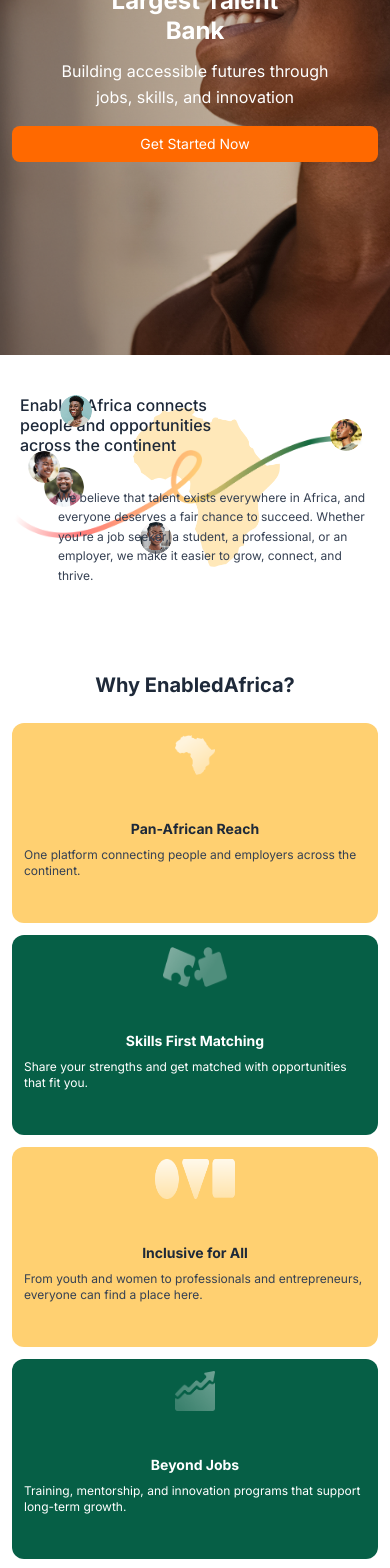
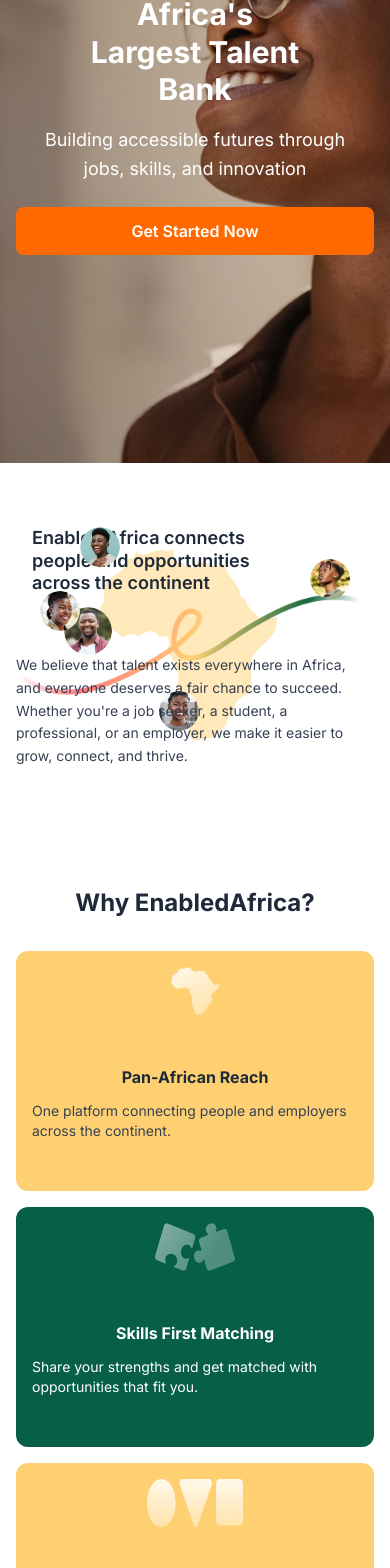
Before and after one commit to Tejaswinibn/enabled-africa-landing, a Next.js app: page / in a window 390 px wide. Shown: the part 300-1868 px from the top of the page. Built offline with nearby package versions, Linux system fonts and the light colour scheme.

Commit message:
AGGRESSIVE mobile improvements - bigger text, better spacing, larger buttons

```diff
--- a/src/app/page.tsx
+++ b/src/app/page.tsx
@@ -14,21 +14,21 @@
       <main>
                 {/* Hero Section */}
                 <section
-                  className="bg-cover bg-center min-h-[70vh] sm:min-h-screen flex items-center"
+                  className="bg-cover bg-center min-h-[80vh] sm:min-h-screen flex items-center"
                   style={{ backgroundImage: "url('/images/hero-image.png')" }}
                 >
-                  <div className="mx-auto max-w-7xl px-3 sm:px-6 lg:px-10 w-full">
+                  <div className="mx-auto max-w-7xl px-4 sm:px-6 lg:px-10 w-full">
                     <div className="max-w-2xl mx-auto sm:mx-0 sm:ml-8 text-center sm:text-left">
-                      <h1 className="text-2xl sm:text-3xl lg:text-5xl font-bold text-white mb-3 sm:mb-6 leading-tight">
+                      <h1 className="text-3xl sm:text-4xl lg:text-5xl font-bold text-white mb-4 sm:mb-6 leading-tight">
                         Africa&apos;s<br />
                         Largest Talent<br />
                         Bank
                       </h1>
-                      <p className="text-base sm:text-lg lg:text-xl text-white mb-4 sm:mb-8 leading-relaxed">
+                      <p className="text-lg sm:text-xl lg:text-2xl text-white mb-6 sm:mb-8 leading-relaxed">
                         Building accessible futures through<br />
                         jobs, skills, and innovation
                       </p>
-                      <button className="bg-orange-500 hover:bg-orange-600 text-white text-sm sm:text-base lg:text-lg px-4 sm:px-6 lg:px-8 py-2 sm:py-3 rounded-lg w-full sm:w-auto">
+                      <button className="bg-orange-500 hover:bg-orange-600 text-white text-base sm:text-lg lg:text-xl px-6 sm:px-8 lg:px-10 py-3 sm:py-4 lg:py-5 rounded-lg w-full sm:w-auto font-semibold">
                         Get Started Now
                       </button>
                     </div>
--- a/src/components/ConnectionSection.tsx
+++ b/src/components/ConnectionSection.tsx
@@ -3,12 +3,12 @@
 
 export default function ConnectionSection() {
   return (
-    <section className="pt-8 sm:pt-12 lg:pt-20 pb-0 bg-white -mb-4 sm:-mb-8 lg:-mb-16">
-      <div className="mx-auto max-w-7xl px-3 sm:px-6 lg:px-10">
-        <div className="relative h-[300px] sm:h-[400px] lg:h-[800px]">
+    <section className="pt-12 sm:pt-16 lg:pt-20 pb-0 bg-white -mb-6 sm:-mb-8 lg:-mb-16">
+      <div className="mx-auto max-w-7xl px-4 sm:px-6 lg:px-10">
+        <div className="relative h-[400px] sm:h-[500px] lg:h-[800px]">
           {/* Left Text */}
-          <div className="absolute top-2 left-2 sm:top-4 sm:left-4 lg:top-12 lg:left-8 z-10 max-w-xs sm:max-w-sm">
-            <h2 className="text-gray-800 text-base sm:text-lg lg:text-2xl font-medium leading-tight">
+          <div className="absolute top-4 left-4 sm:top-6 sm:left-6 lg:top-12 lg:left-8 z-10 max-w-sm sm:max-w-md">
+            <h2 className="text-gray-800 text-lg sm:text-xl lg:text-2xl font-semibold leading-tight">
               Enabled Africa connects<br />
               people and opportunities<br />
               across the continent
@@ -22,7 +22,7 @@
               alt="Africa Map"
               width={400}
               height={400}
-              className="w-40 h-40 sm:w-60 sm:h-60 lg:w-120 lg:h-120 object-contain"
+              className="w-48 h-48 sm:w-64 sm:h-64 lg:w-120 lg:h-120 object-contain"
             />
           </div>
 
@@ -38,25 +38,25 @@
           </div>
 
           {/* Profile Images - positioned along the gradient line, moved right */}
-          <div className="absolute top-2 left-12 sm:top-4 sm:left-16 lg:top-8 lg:left-88 z-10">
-            <Image src="/images/Ellipse 4344.png" alt="Profile 3" width={40} height={40} className="w-8 h-8 sm:w-12 sm:h-12 lg:w-20 lg:h-20 rounded-full" />
+          <div className="absolute top-4 left-16 sm:top-6 sm:left-20 lg:top-8 lg:left-88 z-10">
+            <Image src="/images/Ellipse 4344.png" alt="Profile 3" width={50} height={50} className="w-10 h-10 sm:w-14 sm:h-14 lg:w-20 lg:h-20 rounded-full" />
           </div>
-          <div className="absolute top-[45%] left-[35%] sm:left-[40%] lg:left-[56%] z-10">
-            <Image src="/images/Ellipse 4345.png" alt="Profile 4" width={40} height={40} className="w-8 h-8 sm:w-12 sm:h-12 lg:w-20 lg:h-20 rounded-full" />
+          <div className="absolute top-[45%] left-[40%] sm:left-[45%] lg:left-[56%] z-10">
+            <Image src="/images/Ellipse 4345.png" alt="Profile 4" width={50} height={50} className="w-10 h-10 sm:w-14 sm:h-14 lg:w-20 lg:h-20 rounded-full" />
           </div>
-          <div className="absolute top-20 left-8 sm:top-32 sm:left-12 lg:top-84 lg:left-72 z-10">
-            <Image src="/images/Ellipse 4346.png" alt="Profile 5" width={48} height={48} className="w-10 h-10 sm:w-14 sm:h-14 lg:w-24 lg:h-24 rounded-full" />
+          <div className="absolute top-24 left-12 sm:top-36 sm:left-16 lg:top-84 lg:left-72 z-10">
+            <Image src="/images/Ellipse 4346.png" alt="Profile 5" width={60} height={60} className="w-12 h-12 sm:w-16 sm:h-16 lg:w-24 lg:h-24 rounded-full" />
           </div>
-          <div className="absolute top-8 right-4 sm:top-12 sm:right-8 lg:top-20 lg:right-36 z-10">
-            <Image src="/images/Ellipse 4343.png" alt="Profile 2" width={40} height={40} className="w-8 h-8 sm:w-12 sm:h-12 lg:w-20 lg:h-20 rounded-full" />
+          <div className="absolute top-12 right-6 sm:top-16 sm:right-10 lg:top-20 lg:right-36 z-10">
+            <Image src="/images/Ellipse 4343.png" alt="Profile 2" width={50} height={50} className="w-10 h-10 sm:w-14 sm:h-14 lg:w-20 lg:h-20 rounded-full" />
           </div>
-          <div className="absolute top-16 left-4 sm:top-24 sm:left-8 lg:top-52 lg:left-48 z-10">
-            <Image src="/images/Ellipse 4342.png" alt="Profile 1" width={40} height={40} className="w-8 h-8 sm:w-12 sm:h-12 lg:w-20 lg:h-20 rounded-full" />
+          <div className="absolute top-20 left-6 sm:top-28 sm:left-12 lg:top-52 lg:left-48 z-10">
+            <Image src="/images/Ellipse 4342.png" alt="Profile 1" width={50} height={50} className="w-10 h-10 sm:w-14 sm:h-14 lg:w-20 lg:h-20 rounded-full" />
           </div>
 
           {/* Right Text Box */}
-          <div className="absolute top-1/2 right-0 sm:top-1/2 sm:right-0 transform -translate-y-1/2 z-10 max-w-xs sm:max-w-sm">
-            <p className="text-gray-700 text-xs sm:text-sm leading-relaxed">
+          <div className="absolute top-1/2 right-0 sm:top-1/2 sm:right-0 transform -translate-y-1/2 z-10 max-w-sm sm:max-w-md">
+            <p className="text-gray-700 text-sm sm:text-base leading-relaxed">
               We believe that talent exists everywhere in Africa, and everyone deserves a fair chance to succeed. Whether you&apos;re a job seeker, a student, a professional, or an employer, we make it easier to grow, connect, and thrive.
             </p>
           </div>
--- a/src/components/Header.tsx
+++ b/src/components/Header.tsx
@@ -8,12 +8,12 @@
 
   return (
     <header className="bg-white shadow-sm sticky top-0 z-50">
-      <div className="mx-auto max-w-7xl px-3 sm:px-6 lg:px-10 py-2 sm:py-3 flex justify-between items-center">
+      <div className="mx-auto max-w-7xl px-4 sm:px-6 lg:px-10 py-3 sm:py-4 lg:py-3 flex justify-between items-center">
         <Link href="/" className="flex items-center">
           <img
             src="/images/story-image.png"
             alt="Enabled Africa Logo"
-            className="w-12 h-12 sm:w-16 sm:h-16 lg:w-28 lg:h-28 object-contain"
+            className="w-16 h-16 sm:w-20 sm:h-20 lg:w-28 lg:h-28 object-contain"
           />
         </Link>
 
--- a/src/components/WhyEnabledAfrica.tsx
+++ b/src/components/WhyEnabledAfrica.tsx
@@ -1,31 +1,31 @@
 export default function WhyEnabledAfrica() {
   return (
-    <section className="pt-0 pb-8 sm:pb-12 lg:pb-24 bg-white">
-      <div className="mx-auto max-w-7xl px-3 sm:px-6 lg:px-10">
+    <section className="pt-0 pb-12 sm:pb-16 lg:pb-24 bg-white">
+      <div className="mx-auto max-w-7xl px-4 sm:px-6 lg:px-10">
         {/* Section Title */}
-        <div className="text-center mb-6 sm:mb-8 lg:mb-16">
-          <h2 className="text-xl sm:text-2xl lg:text-4xl font-bold text-gray-800 mb-3 sm:mb-4">
+        <div className="text-center mb-8 sm:mb-12 lg:mb-16">
+          <h2 className="text-2xl sm:text-3xl lg:text-4xl font-bold text-gray-800 mb-4 sm:mb-6">
             Why EnabledAfrica?
           </h2>
         </div>
 
         {/* Four Cards Grid */}
-        <div className="grid grid-cols-1 sm:grid-cols-2 lg:grid-cols-4 gap-3 sm:gap-4 lg:gap-8">
+        <div className="grid grid-cols-1 sm:grid-cols-2 lg:grid-cols-4 gap-4 sm:gap-6 lg:gap-8">
           {/* Card 1 - Pan-African Reach */}
-          <div className="p-3 sm:p-4 lg:p-8 rounded-xl min-h-[200px] sm:min-h-[280px] lg:min-h-[320px]" style={{ backgroundColor: '#FFD071' }}>
+          <div className="p-4 sm:p-6 lg:p-8 rounded-xl min-h-[240px] sm:min-h-[280px] lg:min-h-[320px]" style={{ backgroundColor: '#FFD071' }}>
             <div className="flex flex-col items-center text-center h-full justify-between">
-              <div className="mb-3 sm:mb-4 lg:mb-6">
+              <div className="mb-4 sm:mb-6 lg:mb-8">
                 <img
                   src="/images/Vector1.png"
                   alt="Pan-African Reach icon"
-                  className="w-10 h-10 sm:w-12 sm:h-12 lg:w-16 lg:h-16 mx-auto"
+                  className="w-12 h-12 sm:w-16 sm:h-16 lg:w-20 lg:h-20 mx-auto"
                 />
               </div>
               <div className="flex-1 flex flex-col justify-center">
-                <h3 className="text-sm sm:text-base lg:text-lg font-bold text-gray-800 mb-2 sm:mb-3 lg:mb-4">
+                <h3 className="text-base sm:text-lg lg:text-xl font-bold text-gray-800 mb-3 sm:mb-4 lg:mb-5">
                   Pan-African Reach
                 </h3>
-                <p className="text-gray-700 text-xs sm:text-sm text-left">
+                <p className="text-gray-700 text-sm sm:text-base text-left">
                   One platform connecting people and employers across the continent.
                 </p>
               </div>
@@ -33,20 +33,20 @@
           </div>
 
           {/* Card 2 - Skills First Matching */}
-          <div className="p-3 sm:p-4 lg:p-8 rounded-xl min-h-[200px] sm:min-h-[280px] lg:min-h-[320px]" style={{ backgroundColor: '#065f46' }}>
+          <div className="p-4 sm:p-6 lg:p-8 rounded-xl min-h-[240px] sm:min-h-[280px] lg:min-h-[320px]" style={{ backgroundColor: '#065f46' }}>
             <div className="flex flex-col items-center text-center h-full justify-between">
-              <div className="mb-3 sm:mb-4 lg:mb-6">
+              <div className="mb-4 sm:mb-6 lg:mb-8">
                 <img
                   src="/images/Union (1).png"
                   alt="Skills First Matching icon"
-                  className="w-16 h-10 sm:w-20 sm:h-12 lg:w-24 lg:h-16 mx-auto"
+                  className="w-20 h-12 sm:w-24 sm:h-16 lg:w-28 lg:h-18 mx-auto"
                 />
               </div>
               <div className="flex-1 flex flex-col justify-center">
-                <h3 className="text-sm sm:text-base lg:text-lg font-bold text-white mb-2 sm:mb-3 lg:mb-4">
+                <h3 className="text-base sm:text-lg lg:text-xl font-bold text-white mb-3 sm:mb-4 lg:mb-5">
                   Skills First Matching
                 </h3>
-                <p className="text-white text-xs sm:text-sm text-left">
+                <p className="text-white text-sm sm:text-base text-left">
                   Share your strengths and get matched with opportunities that fit you.
                 </p>
               </div>
@@ -54,20 +54,20 @@
           </div>
 
           {/* Card 3 - Inclusive for All */}
-          <div className="p-3 sm:p-4 lg:p-8 rounded-xl min-h-[200px] sm:min-h-[280px] lg:min-h-[320px]" style={{ backgroundColor: '#FFD071' }}>
+          <div className="p-4 sm:p-6 lg:p-8 rounded-xl min-h-[240px] sm:min-h-[280px] lg:min-h-[320px]" style={{ backgroundColor: '#FFD071' }}>
             <div className="flex flex-col items-center text-center h-full justify-between">
-              <div className="mb-3 sm:mb-4 lg:mb-6">
+              <div className="mb-4 sm:mb-6 lg:mb-8">
                 <img
                   src="/images/Group 1171276412.png"
                   alt="Inclusive for All icon"
-                  className="w-20 h-10 sm:w-24 sm:h-12 lg:w-30 lg:h-15 mx-auto"
+                  className="w-24 h-12 sm:w-28 sm:h-14 lg:w-32 lg:h-16 mx-auto"
                 />
               </div>
               <div className="flex-1 flex flex-col justify-center">
-                <h3 className="text-sm sm:text-base lg:text-lg font-bold text-gray-800 mb-2 sm:mb-3 lg:mb-4">
+                <h3 className="text-base sm:text-lg lg:text-xl font-bold text-gray-800 mb-3 sm:mb-4 lg:mb-5">
                   Inclusive for All
                 </h3>
-                <p className="text-gray-700 text-xs sm:text-sm text-left">
+                <p className="text-gray-700 text-sm sm:text-base text-left">
                   From youth and women to professionals and entrepreneurs, everyone can find a place here.
                 </p>
               </div>
@@ -75,20 +75,20 @@
           </div>
 
           {/* Card 4 - Beyond Jobs */}
-          <div className="p-3 sm:p-4 lg:p-8 rounded-xl min-h-[200px] sm:min-h-[280px] lg:min-h-[320px]" style={{ backgroundColor: '#065f46' }}>
+          <div className="p-4 sm:p-6 lg:p-8 rounded-xl min-h-[240px] sm:min-h-[280px] lg:min-h-[320px]" style={{ backgroundColor: '#065f46' }}>
             <div className="flex flex-col items-center text-center h-full justify-between">
-              <div className="mb-3 sm:mb-4 lg:mb-6">
+              <div className="mb-4 sm:mb-6 lg:mb-8">
                 <img
                   src="/images/Vector (1).png"
                   alt="Beyond Jobs icon"
-                  className="w-10 h-10 sm:w-12 sm:h-12 lg:w-16 lg:h-16 mx-auto"
+                  className="w-12 h-12 sm:w-16 sm:h-16 lg:w-20 lg:h-20 mx-auto"
                 />
               </div>
               <div className="flex-1 flex flex-col justify-center">
-                <h3 className="text-sm sm:text-base lg:text-lg font-bold text-white mb-2 sm:mb-3 lg:mb-4">
+                <h3 className="text-base sm:text-lg lg:text-xl font-bold text-white mb-3 sm:mb-4 lg:mb-5">
                   Beyond Jobs
                 </h3>
-                <p className="text-white text-xs sm:text-sm text-left">
+                <p className="text-white text-sm sm:text-base text-left">
                   Training, mentorship, and innovation programs that support long-term growth.
                 </p>
               </div>
```
Also changed, not shown: src/components/PromotionalBanner.tsx (+12 -12 lines).
